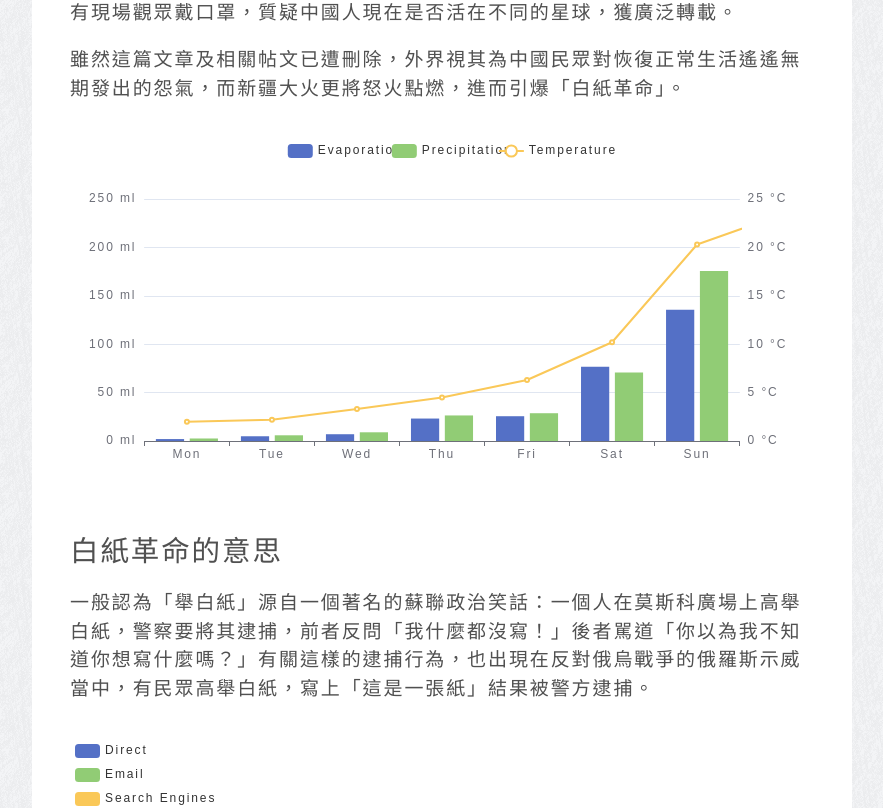
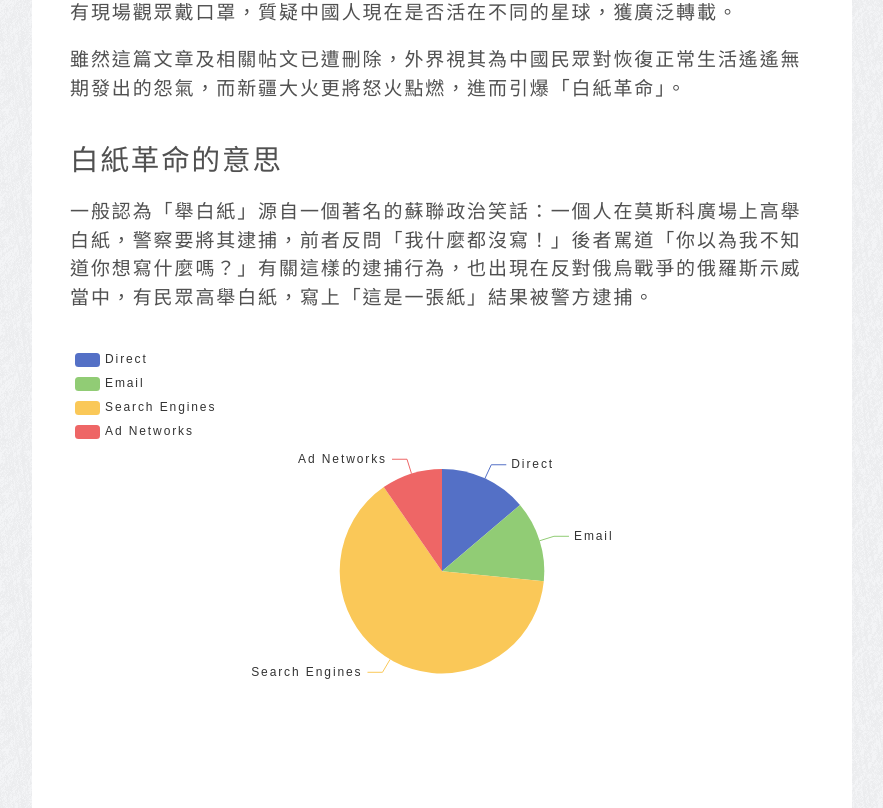
Before and after one commit to DinoHuang0310/bt-template, a Vue app: page / in a window 1280 px wide. Shown: the part 1000-1808 px from the top of the page, without its empty margins (198-1081 px from the left). Built offline with nearby package versions, Linux system fonts and the light colour scheme.

Commit message:
feat: 自訂copyright

```diff
--- a/public/infoData.json
+++ b/public/infoData.json
@@ -38,68 +38,8 @@
       "content": "雖然這篇文章及相關帖文已遭刪除，外界視其為中國民眾對恢復正常生活遙遙無期發出的怨氣，而新疆大火更將怒火點燃，進而引爆「白紙革命」。"
     },
     {
-      "type": "chart",
-      "content": {
-        "tooltip": {
-          "trigger": "axis",
-          "axisPointer": {
-            "type": "cross",
-            "crossStyle": {
-              "color": "#999"
-            }
-          }
-        },
-        "legend": {
-          "data": ["Evaporation", "Precipitation", "Temperature"]
-        },
-        "xAxis": [
-          {
-            "type": "category",
-            "data": ["Mon", "Tue", "Wed", "Thu", "Fri", "Sat", "Sun"],
-            "axisPointer": {
-              "type": "shadow"
-            }
-          }
-        ],
-        "yAxis": [
-          {
-            "type": "value",
-            "min": 0,
-            "max": 250,
-            "interval": 50,
-            "axisLabel": {
-              "formatter": "{value} ml"
-            }
-          },
-          {
-            "type": "value",
-            "min": 0,
-            "max": 25,
-            "interval": 5,
-            "axisLabel": {
-              "formatter": "{value} °C"
-            }
-          }
-        ],
-        "series": [
-          {
-            "name": "Evaporation",
-            "type": "bar",
-            "data": [2.0, 4.9, 7.0, 23.2, 25.6, 76.7, 135.6, 162.2, 32.6, 20.0, 6.4, 3.3]
-          },
-          {
-            "name": "Precipitation",
-            "type": "bar",
-            "data": [2.6, 5.9, 9.0, 26.4, 28.7, 70.7, 175.6, 182.2, 48.7, 18.8, 6.0, 2.3]
-          },
-          {
-            "name": "Temperature",
-            "type": "line",
-            "yAxisIndex": 1,
-            "data": [2.0, 2.2, 3.3, 4.5, 6.3, 10.2, 20.3, 23.4, 23.0, 16.5, 12.0, 6.2]
-          }
-        ]
-      }
+      "type": "img",
+      "content": "https://doqvf81n9htmm.cloudfront.net/data/c33772002_229/202205/202208/%E6%88%AA%E5%9C%96%202022-11-27%20%E4%B8%8B%E5%8D%888_12_07.png"
     },
     {
       "type": "h3",
@@ -205,5 +145,10 @@
         "image": "https://doqvf81n9htmm.cloudfront.net/data/crop_article/102087/Untitled.jpg_1140x855.jpg"
       }
     ]
-  }
+  },
+  "copyright": [
+    { "type": "p", "content": "內容監製: 今周刊" },
+    { "type": "p", "content": "專題製作: 今周刊 數位內容部" },
+    { "type": "p", "content": "Copyright © 2024 今周刊.All rights reserved. 版權所有，禁止擅自轉貼節錄" }
+  ]
 }
--- a/src/App.vue
+++ b/src/App.vue
@@ -51,7 +51,7 @@
 
     </main>
 
-    <BtFooter :showFloat="true" />
+    <BtFooter :copyright="info ? info.copyright : null" :showFloat="false" />
 
     <!-- light box container -->
     <ModalsContainer />
--- a/src/components/BtFooter.vue
+++ b/src/components/BtFooter.vue
@@ -1,9 +1,18 @@
 <template>
   <footer class="bg-black/75 text-center px-4 py-12">
     <div class="space-y-1 text-xs text-white">
-      <p>內容監製: 今周刊</p>
-      <p>專題製作: 今周刊 數位內容部</p>
-      <p>Copyright © {{ year }} 今周刊.All rights reserved. 版權所有，禁止擅自轉貼節錄</p>
+      <div v-for="list in copyright" :key="list.index">
+        <img
+          v-if="list.type === 'img'"
+          :src="list.content"
+          :class="list.className"
+          alt=""
+        >
+
+        <component v-else :is="list.type" :class="list.className">
+          {{ list.content }}
+        </component>
+      </div>
     </div>
 
     <div v-if="showFloatButton" class="fixed right-0 bottom-0 z-10">
@@ -29,11 +38,18 @@ export default {
     showFloat: {
       type: Boolean,
       default: true
-    }
+    },
+    copyright: {
+      type: Array,
+      default: [
+        { type: "p", content: "內容監製: 今周刊" },
+        { type: "p", content: "專題製作: 今周刊 數位內容部" },
+        { type: "p", content: `Copyright © ${new Date().getFullYear()} 今周刊.All rights reserved. 版權所有，禁止擅自轉貼節錄` },
+      ]
+    },
   },
 
   setup(props) {
-    const year = new Date().getFullYear();
     const { height } = useClientSize();
     const { scrollTop } = useWindowScroll();
 
@@ -42,7 +58,6 @@ export default {
     })
 
     return {
-      year,
       showFloatButton,
       useScrollTo,
     }
```
Also changed, not shown: 1 other file (tests, documents, lock files or other folders).
